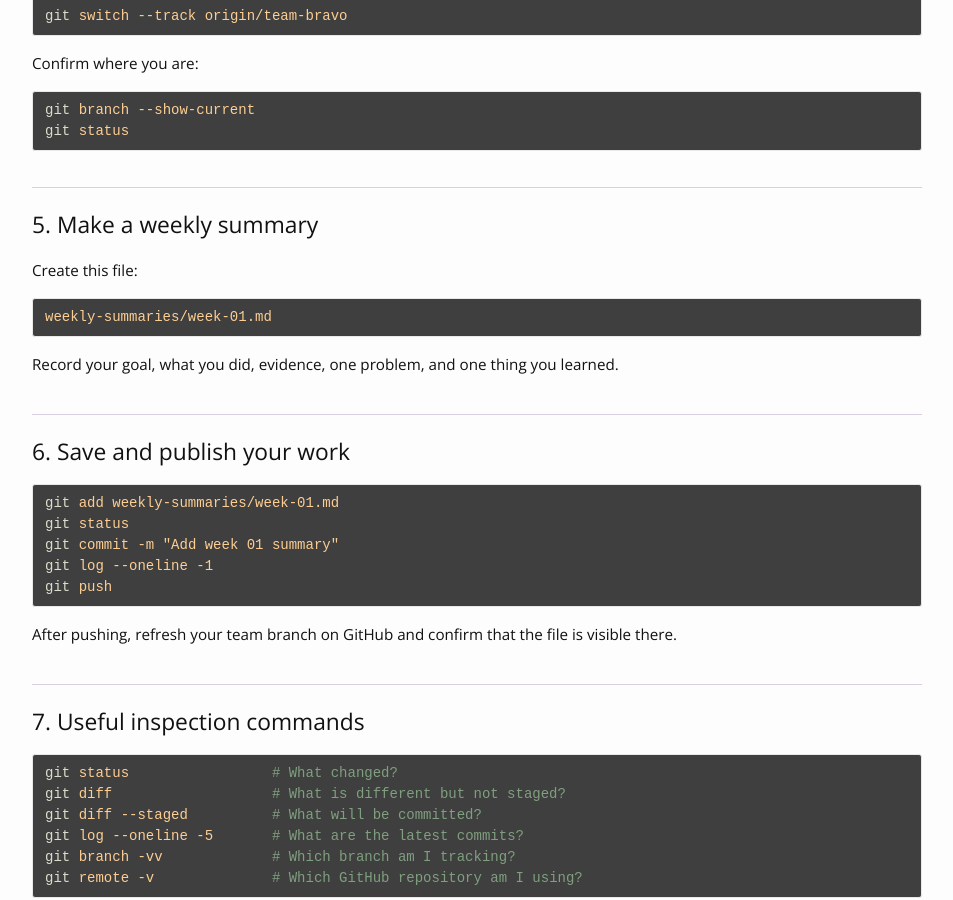
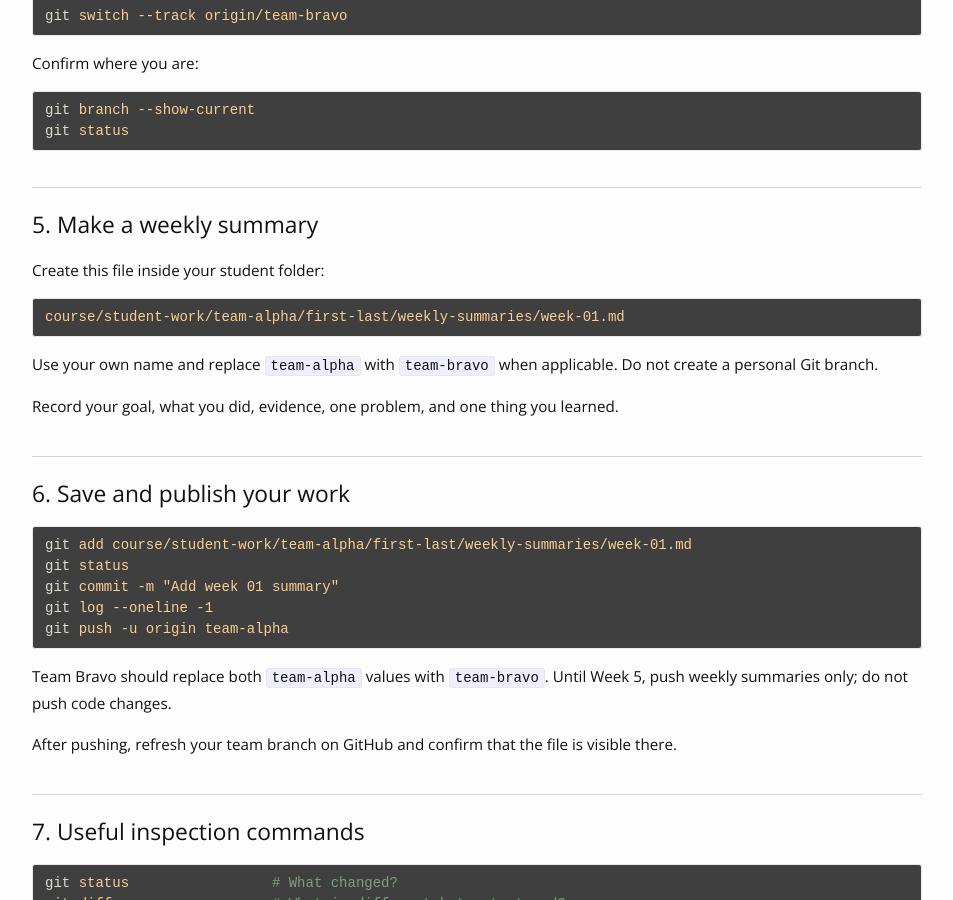
Before and after one commit to DyCo-AI/go1_gesture_tracking, a Jekyll site: the page built from docs/git-worksheet.md, in a window 1280 px wide and 900 px high, scrolled down 1429 px. Shown: the whole window, without its empty margins (163-1116 px from the left). Built offline with Jekyll 4.4.1, drawn with Linux system fonts in a browser that asks for light colours.

Commit message:
Clarify team branch submission policy

````diff
--- a/docs/git-worksheet.md
+++ b/docs/git-worksheet.md
@@ -72,23 +72,29 @@ git status
 
 ## 5. Make a weekly summary
 
-Create this file:
+Create this file inside your student folder:
 
 ```text
-weekly-summaries/week-01.md
+course/student-work/team-alpha/first-last/weekly-summaries/week-01.md
 ```
+
+Use your own name and replace `team-alpha` with `team-bravo` when applicable.
+Do not create a personal Git branch.
 
 Record your goal, what you did, evidence, one problem, and one thing you learned.
 
 ## 6. Save and publish your work
 
 ```powershell
-git add weekly-summaries/week-01.md
+git add course/student-work/team-alpha/first-last/weekly-summaries/week-01.md
 git status
 git commit -m "Add week 01 summary"
 git log --oneline -1
-git push
+git push -u origin team-alpha
 ```
+
+Team Bravo should replace both `team-alpha` values with `team-bravo`. Until Week
+5, push weekly summaries only; do not push code changes.
 
 After pushing, refresh your team branch on GitHub and confirm that the file is
 visible there.
````
Also changed, not shown: docs/week-01.md (+8 -5 lines), docs/week-02.md (+6 -4 lines), docs/weekly-activities.md (+9 -3 lines).
